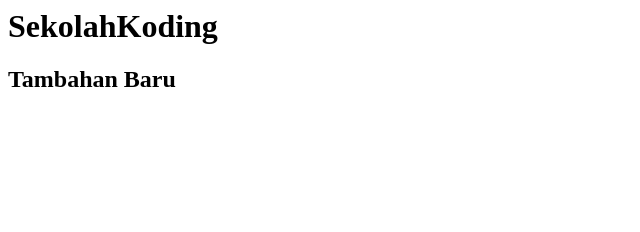
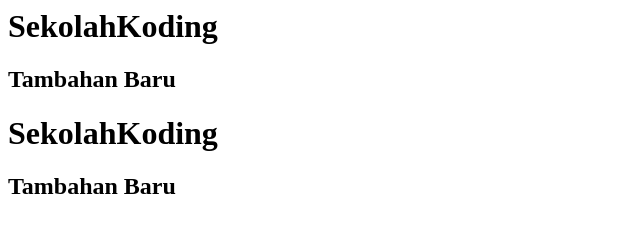
Before and after one commit to hendri2212/tutorial, a plain HTML site: page index.html in a window 1280 px wide. Shown: the whole page, without its empty margins (0-640 px from the left). Drawn offline with Linux system fonts and the light colour scheme.

Commit message:
berubah dari github

```diff
--- a/index.html
+++ b/index.html
@@ -1,2 +1,4 @@
 <h1>SekolahKoding</h1>
 <h2> Tambahan Baru </h2>
+<h1>SekolahKoding</h1>
+<h2> Tambahan Baru </h2>
```
